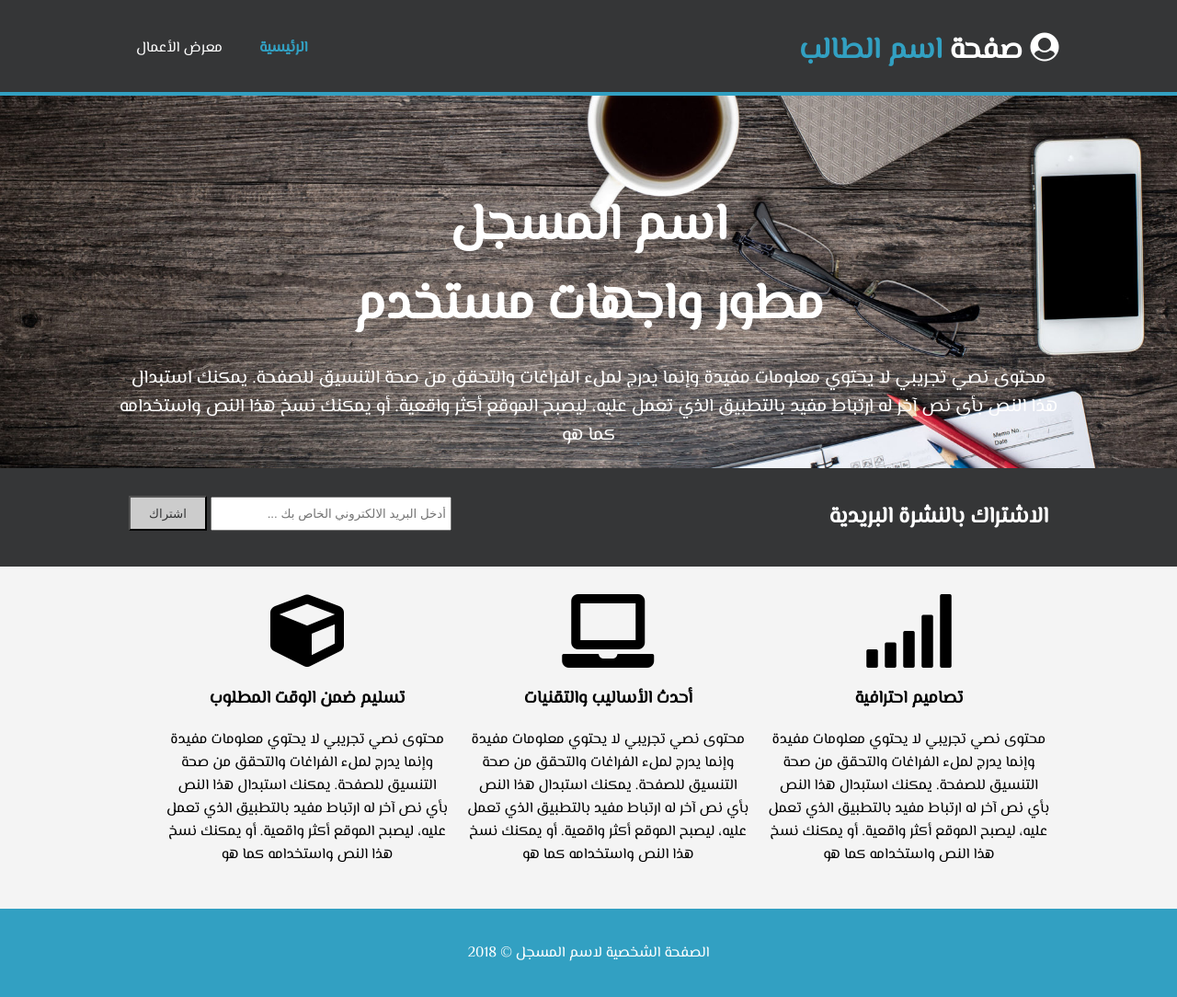
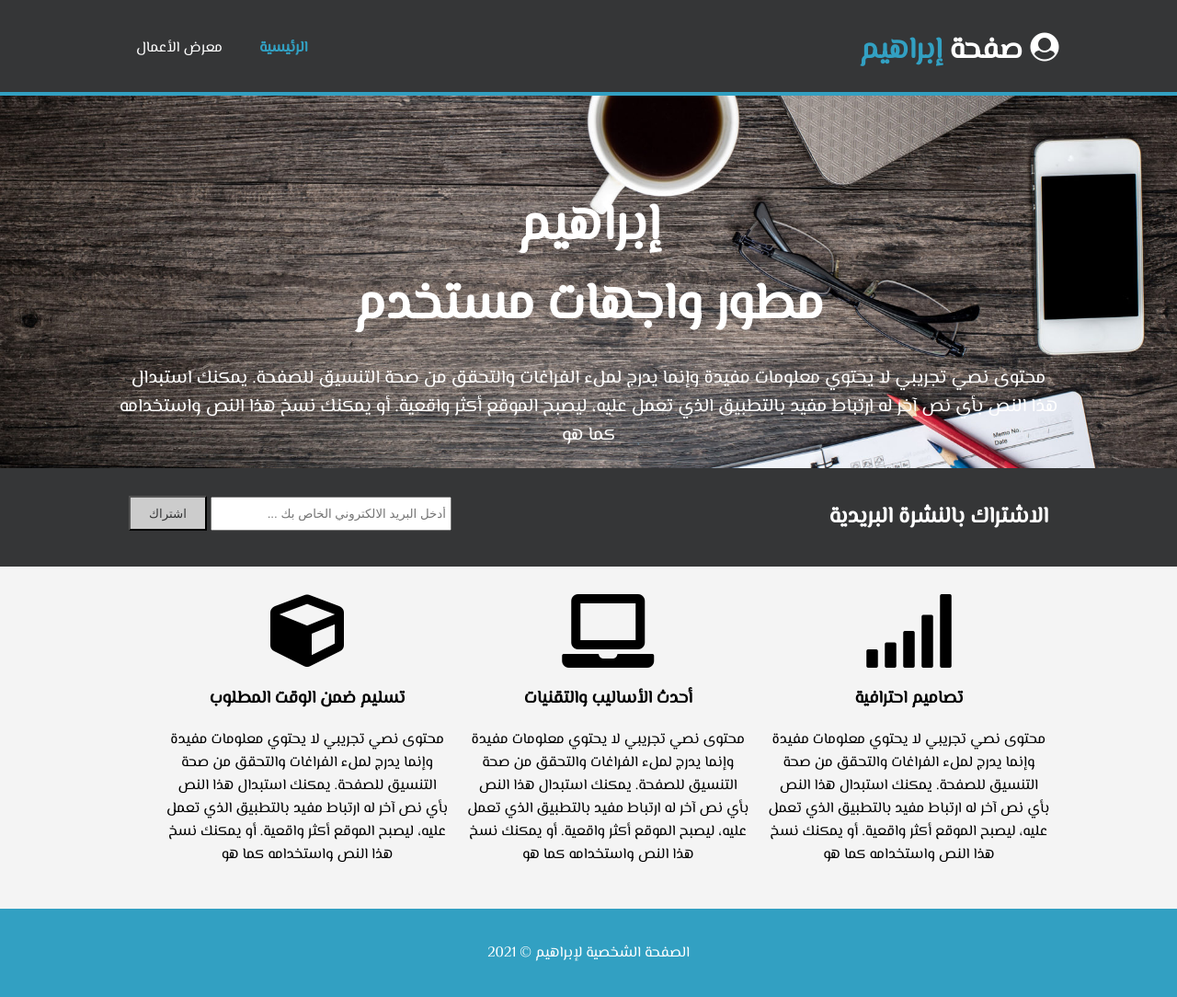
Before and after one commit to ibrahimKadri/ibrahimKadri.github.io, a plain HTML site: page profile/index.html in a window 1280 px wide. Shown: the whole page at 92% size. Drawn offline with Linux system fonts and the light colour scheme.

Commit message:
Update index.html

```diff
--- a/profile/index.html
+++ b/profile/index.html
@@ -3,7 +3,7 @@
   <head>
       <meta charset="utf-8">
       <meta name="description" content="موقع شخصي لـ اسم الطالب">
-      <meta name="author" content="اسم الطالب">
+      <meta name="author" content="إبراهيم ">
       <title>الموقع الشخصي</title>
       <link rel="stylesheet" href="./css/fontawesome-all.min.css">
       <link rel="stylesheet" href="./css/style.css">
@@ -12,7 +12,7 @@
         <header>
             <div class="container">
                 <div id="branding">
-                    <h1><i class="fas fa-user-circle"></i> صفحة <sapn class="highlight">اسم الطالب</sapn></h1>
+                    <h1><i class="fas fa-user-circle"></i> صفحة <sapn class="highlight"> إبراهيم</sapn></h1>
                 </div>
                 <nav>
                     <ul>
@@ -24,7 +24,7 @@
         </header>
         <section id="showcase">
             <div class="container">
-                <h1>اسم المسجل <br> مطور واجهات مستخدم</h1>
+                <h1> إبراهيم <br> مطور واجهات مستخدم</h1>
                 <p>محتوى نصي تجريبي لا يحتوي معلومات مفيدة
                     وإنما يدرج لملء الفراغات والتحقق من صحة التنسيق للصفحة.
                      يمكنك استبدال هذا النص بأي نص آخر له ارتباط مفيد بالتطبيق الذي تعمل عليه،
@@ -69,7 +69,7 @@
                 </div>
         </section>
         <footer>
-                <p>الصفحة الشخصية لاسم المسجل &copy; 2018</p>
+                <p>الصفحة الشخصية لإبراهيم  &copy; 2021</p>
         </footer>
   </body>
 </html>
```
